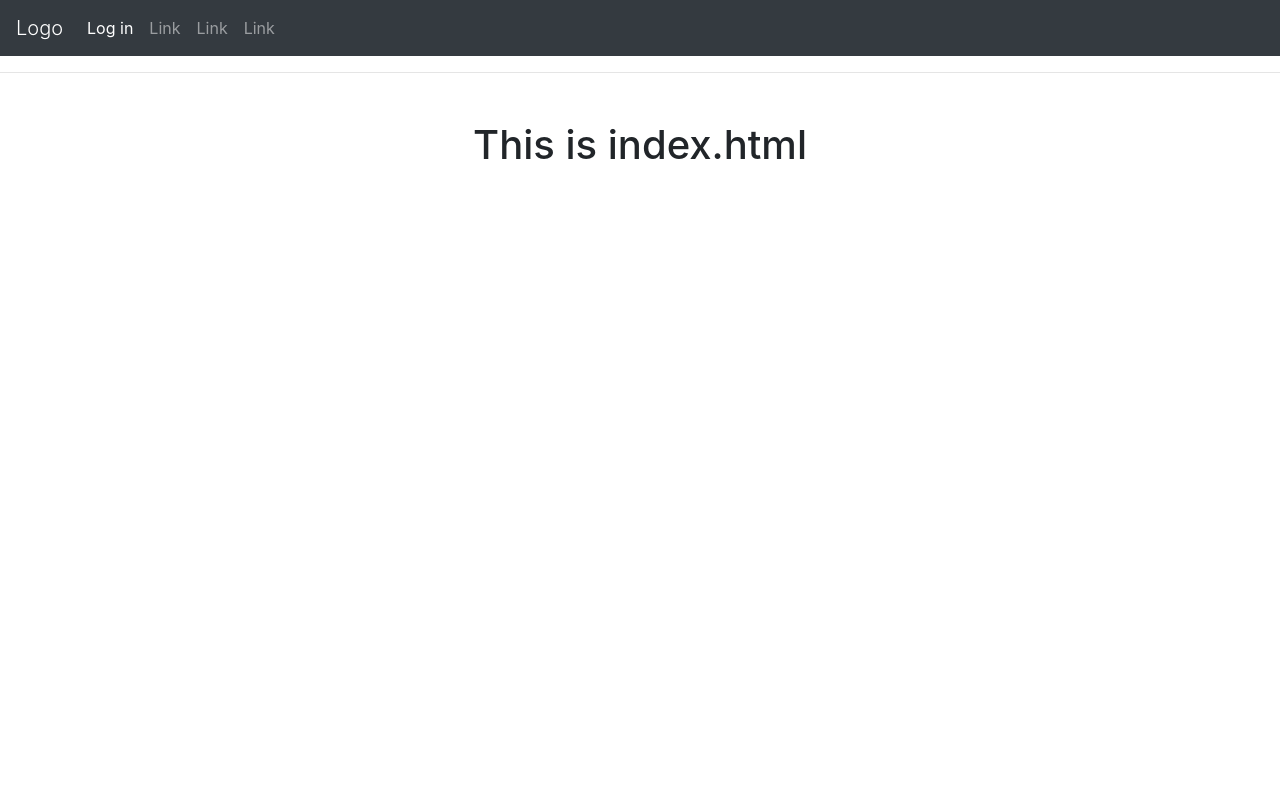
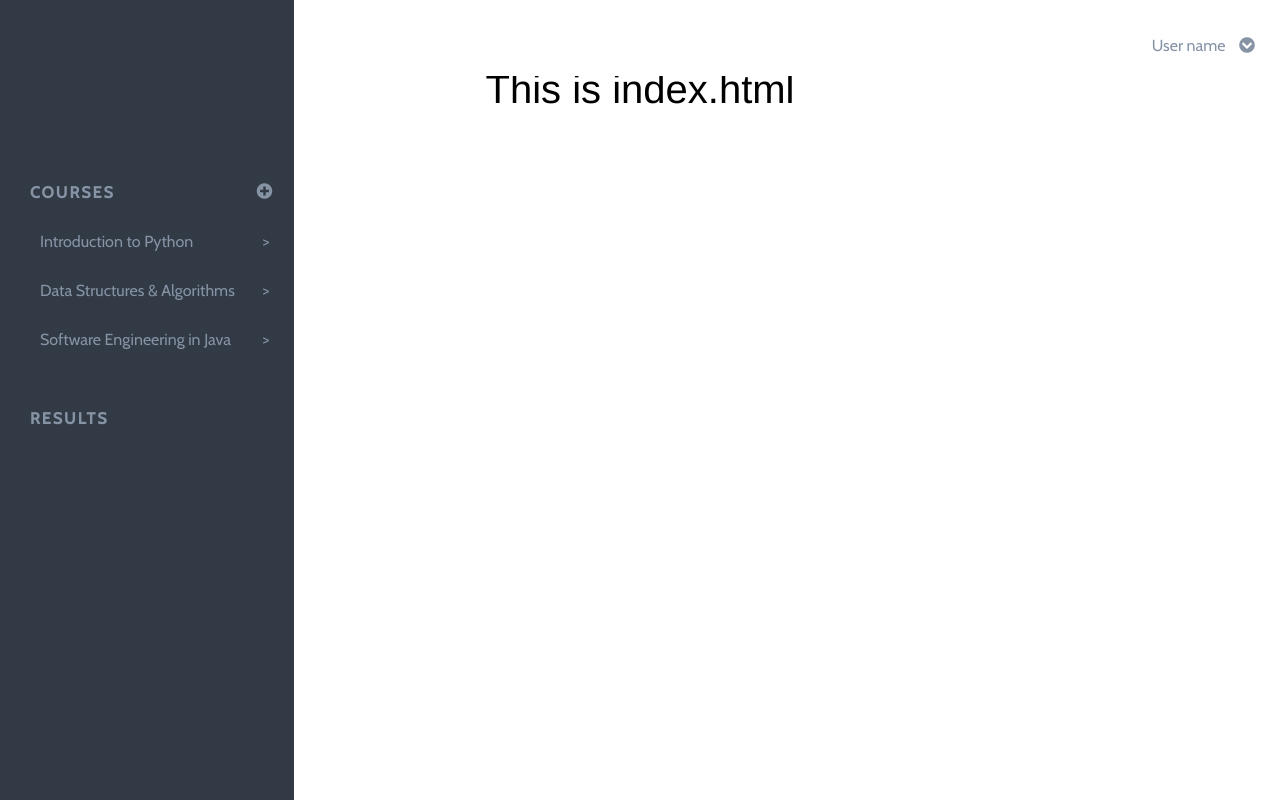
Before and after one commit to johnnybarrels/unicode, a Flask app: page / in a window 1280 px wide. Run offline with Flask 2, Linux system fonts and the light colour scheme; some libraries are stand-ins or nearby versions.

Commit message:
side and top navbar

```diff
--- a/app-dev/app/templates/base.html
+++ b/app-dev/app/templates/base.html
@@ -34,30 +34,34 @@
   <link rel="stylesheet" href="https://use.fontawesome.com/releases/v5.2.0/css/all.css">
 
   <!-- Our own js and css -->
-  <!-- <link rel="stylesheet" href="css/style.css">
-  <script src="js/main.js"></script> -->
+  <link rel="stylesheet" href="css/style.css">
+  <!-- <script src="js/main.js"></script> -->
 </head>
 
 <body>
 
   <!-- Navbar -->
-  <nav class="navbar navbar-expand-sm bg-dark navbar-dark">
-    <ul class="navbar-nav">
-      <a class="navbar-brand display-1" href="/index">Logo</a>
-      <li class="nav-item active">
-        <a class="nav-link" href="/login">Log in</a>
-      </li>
-      <li class="nav-item">
-        <a class="nav-link" href="#">Link</a>
-      </li>
-      <li class="nav-item">
-        <a class="nav-link" href="#">Link</a>
-      </li>
-      <li class="nav-item">
-        <a class="nav-link" href="#">Link</a>
-      </li>
-    </ul>
-  </nav>
+  <div class="sidenav">
+    <img src="UniCode-white-horiz.svg" alt="Logo" style="width:80%; display: block; margin-left: auto; margin-right: auto">
+      <a class="nav-parent" href="#">Courses
+        <i class="fas fa-plus-circle"></i>
+      </a>
+      <!-- Placeholders until can get from database -->
+      <a class="nav-child" href="#">Introduction to Python <span id="arrow">></span></a>
+      <a class="nav-child" href="#">Data Structures & Algorithms <span id="arrow">></span></a>
+      <a class="nav-child" href="#">Software Engineering in Java <span id="arrow">></span></a>
+      <a class="nav-parent" href="#">Results</a>
+  </div>
+
+  <div class="topbar">
+    <p id="username">
+      <!-- Placeholder until can get from database -->
+      User name
+      <i class="fas fa-chevron-circle-down"></i>
+    </p>
+  </div>
+
+
   <hr>
   {% with messages = get_flashed_messages() %}
   {% if messages %}
--- a/app-dev/app/templates/css/style.css
+++ b/app-dev/app/templates/css/style.css
@@ -5,5 +5,76 @@
 	color: var(--main-txt-colour);
 	background: var(--main-bg-colour);
 	-webkit-font-smoothing: antialiased;
-  -moz-osx-font-smoothing: grayscale;
+  	-moz-osx-font-smoothing: grayscale;
 }
+
+.sidenav {
+	height: 100%;
+	width: 23%;
+	position: fixed;
+	z-index: 1;
+	top: 0;
+	left: 0;
+	background-color: #323A45;
+	overflow-x: hidden;
+	padding: 100px 20px 0px 30px;
+  }
+
+  .sidenav a {
+	padding-bottom: 30px;
+	text-decoration: none;
+	font-family: 'Cabin';
+	font-size: 16px;
+	line-height: 19px;
+	color: #8593A5;
+	display: block;
+  }
+
+  .sidenav a:hover {
+	color: #FFFFFF;
+  }
+
+  a.nav-parent {
+	padding-top: 30px;
+	letter-spacing: 2px;
+	text-transform: uppercase;
+	font-weight: bold;
+
+  }
+
+  a.nav-child {
+	margin-left: 10px;
+  }
+
+  #arrow {
+	  float: right;
+	  margin-right: 5px;
+  }
+
+
+  .topbar {
+	background-color: #FFFFFF;
+	left: 23%;
+	height: 60px;
+	overflow: hidden;
+	position: fixed;
+	width: 77%;
+	display: block;
+	padding-right: 25px;
+  }
+
+  #username {
+	text-align: right;
+	color: #8593A5;
+	font-family: 'Cabin';
+	font-size: 16px;
+	line-height: 60px;
+  }
+
+  .fas {
+	margin-left: 10px;
+  }
+
+  .fa-plus-circle {
+	float: right;
+  }
```
